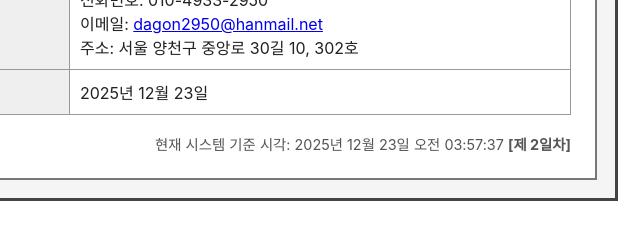
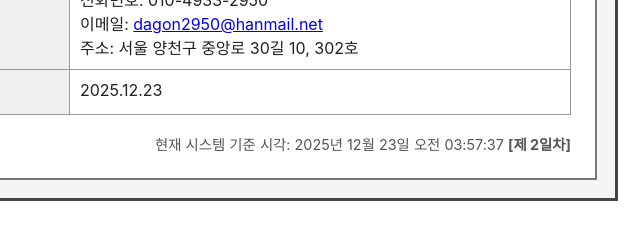
Before and after one commit to dragon2950/dragon2950.github.io, a plain HTML site: page index.html in a window 1280 px wide. Shown: the part 666-906 px from the top of the page, 432-1072 px from the left. Drawn offline with Linux system fonts and the light colour scheme; no server answers.

Commit message:
Update index.html

```diff
--- a/index.html
+++ b/index.html
@@ -58,7 +58,6 @@
       border: 1px solid #999;
     }
 
-    /* 🔹 왼쪽 항목명 가운데 정렬 적용 */
     th {
       width: 28%;
       background-color: #efefef;
@@ -148,7 +147,8 @@
 
         <tr>
           <th>게시일</th>
-          <td id="publishDate">(표준시 불러오는 중...)</td>
+          <!-- 🔹 하드코딩 -->
+          <td>2025.12.23</td>
         </tr>
       </table>
 
@@ -165,10 +165,6 @@
       const x = new Date(d);
       x.setHours(0, 0, 0, 0);
       return x;
-    }
-
-    function formatDateOnly(d) {
-      return `${d.getFullYear()}년 ${d.getMonth() + 1}월 ${d.getDate()}일`;
     }
 
     function formatDateTime(d) {
@@ -190,7 +186,6 @@
     }
 
     function render(nowKST, label) {
-      document.getElementById("publishDate").textContent = formatDateOnly(nowKST);
       const dayCount = computeDayCount(nowKST);
       document.getElementById("systemTime").innerHTML =
         `${label}: ${formatDateTime(nowKST)} <strong>[제 ${dayCount}일차]</strong>`;
```
